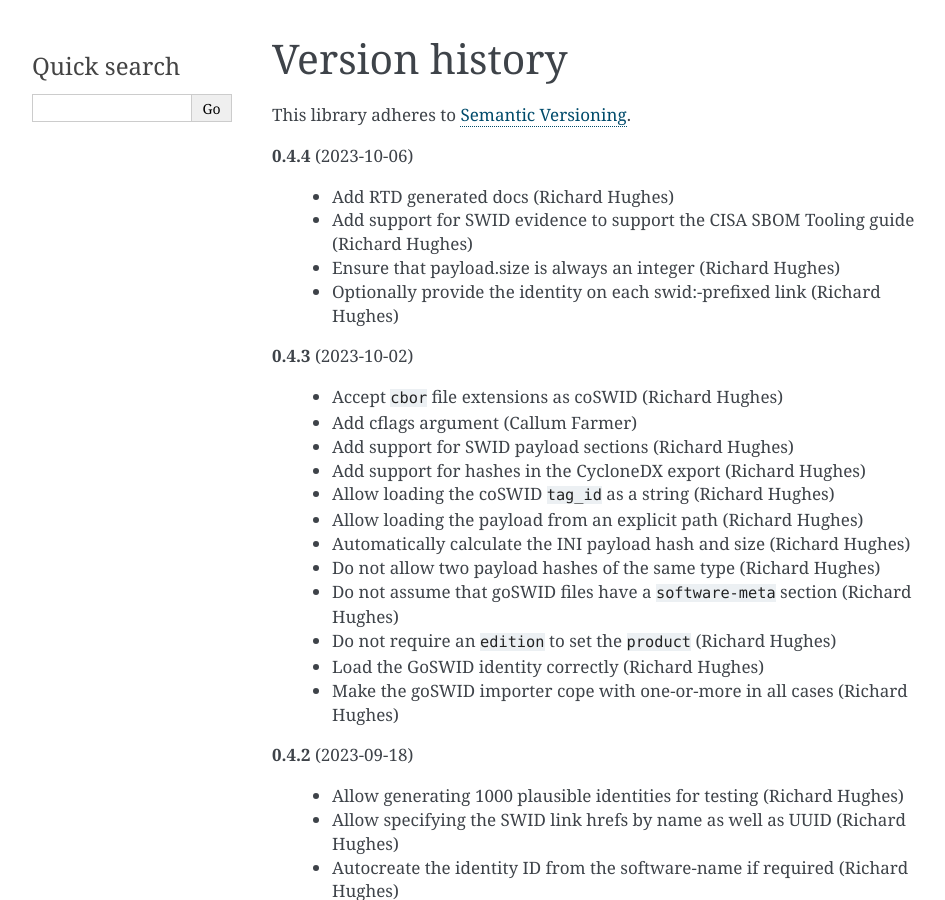
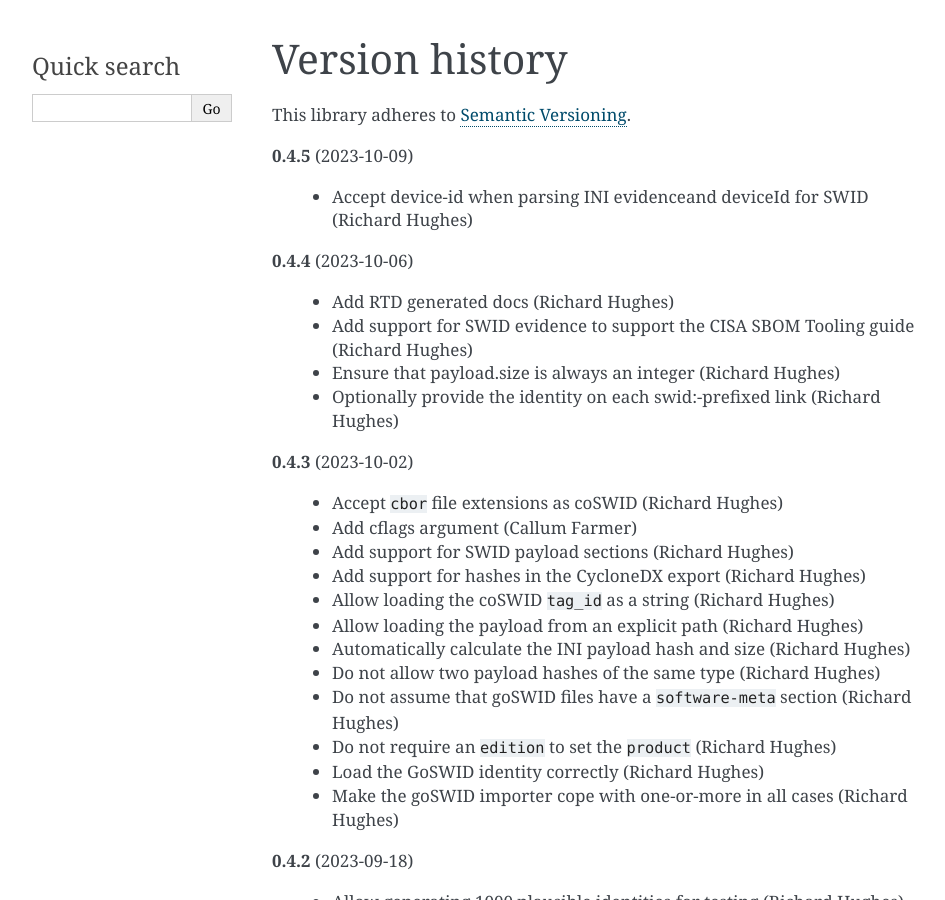
Before and after one commit to hughsie/python-uswid, a Sphinx documentation site: the page built from docs/source/versionhistory.rst, in a window 1280 px wide and 900 px high. Shown: the whole window, without its empty margins (148-1093 px from the left). Built offline with Sphinx 7.4.7, drawn with Linux system fonts in a browser that asks for light colours.

Commit message:
Release 0.4.5

```diff
--- a/docs/source/versionhistory.rst
+++ b/docs/source/versionhistory.rst
@@ -4,6 +4,10 @@ Version history
 .. currentmodule:: uswid
 
 This library adheres to `Semantic Versioning <http://semver.org/>`_.
+
+**0.4.5** (2023-10-09)
+
+ - Accept device-id when parsing INI evidenceand deviceId for SWID (Richard Hughes)
 
 **0.4.4** (2023-10-06)
 
```
